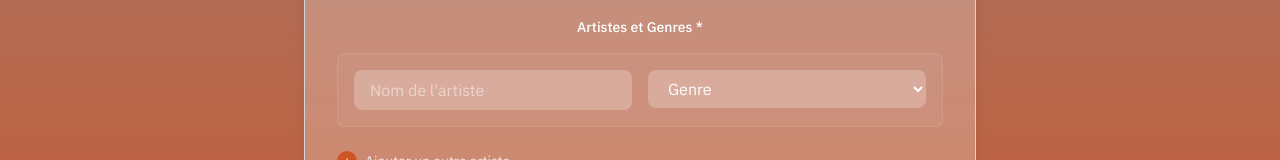
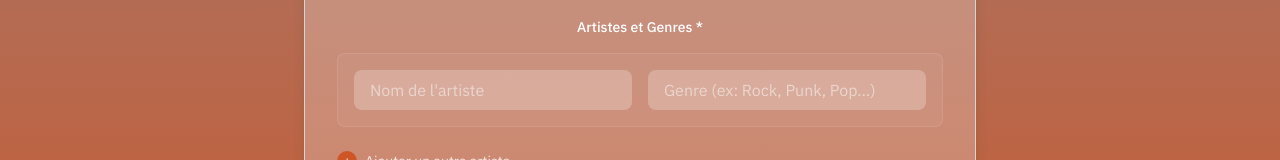
Before and after one commit to Praksix/Buskrz, a React (Vite) app in the folder client/buskrz-front/: page /add-concert in a window 1280 px wide. Shown: the part 498-658 px from the top of the page. Built offline with nearby package versions, Linux system fonts and the light colour scheme; no server answers.

Commit message:
fix: genre select to input

```diff
--- a/client/buskrz-front/src/pages/AddConcert.tsx
+++ b/client/buskrz-front/src/pages/AddConcert.tsx
@@ -412,31 +412,13 @@ function AddConcert() {
                     />
                   </div>
                   <div className="flex-1 w-full">
-                    <select
+                    <input
+                      type="text"
                       value={artist.genre}
                       onChange={(e) => handleArtistChange(index, 'genre', e.target.value)}
-                      className="w-full px-4 py-2 bg-white/24 text-white rounded-lg focus:ring-2 focus:ring-[#CE5526] focus:border-transparent outline-none transition-all"
-                    >
-                      <option value="">Genre</option>
-                      <option value="Rock">Rock</option>
-                      <option value="Punk">Punk</option>
-                      <option value="Pop">Pop</option>
-                      <option value="Jazz">Jazz</option>
-                      <option value="Hip-Hop">Hip-Hop</option>
-                      <option value="Électro">Électro</option>
-                      <option value="Techno">Techno</option>
-                      <option value="Metal">Metal</option>
-                      <option value="Reggae">Reggae</option>
-                      <option value="Blues">Blues</option>
-                      <option value="Classique">Classique</option>
-                      <option value="Folk">Folk</option>
-                      <option value="R&B">R&B</option>
-                      <option value="Soul">Soul</option>
-                      <option value="Funk">Funk</option>
-                      <option value="Indie">Indie</option>
-                      <option value="Alternatif">Alternatif</option>
-                      <option value="Autre">Autre</option>
-                    </select>
+                      placeholder="Genre (ex: Rock, Punk, Pop...)"
+                      className="w-full bg-white/24 px-4 py-2 text-white rounded-lg focus:ring-2 focus:ring-[#CE5526] focus:border-transparent outline-none transition-all"
+                    />
                   </div>
                   {artistList.length > 1 && (
                     <button
```
